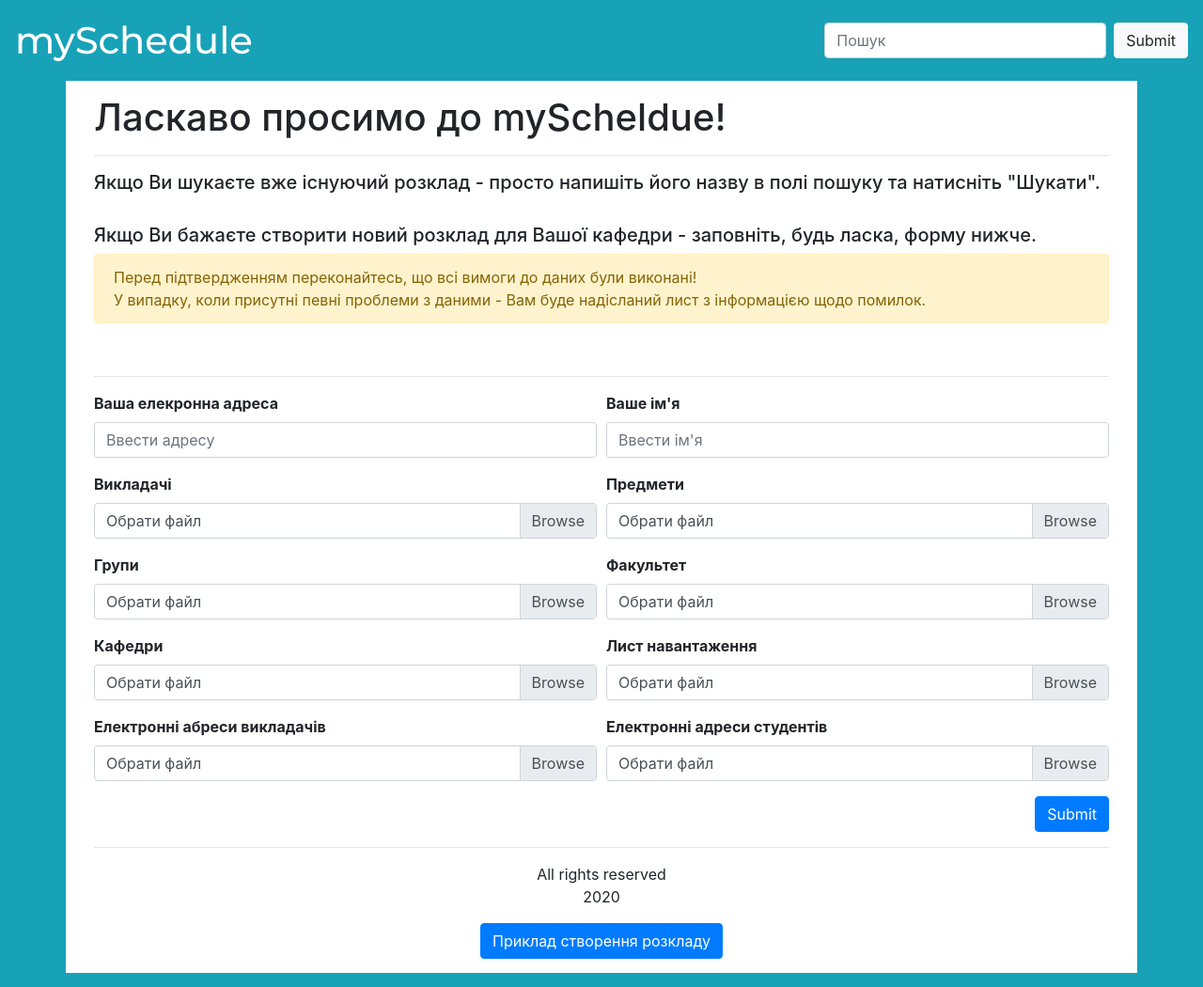
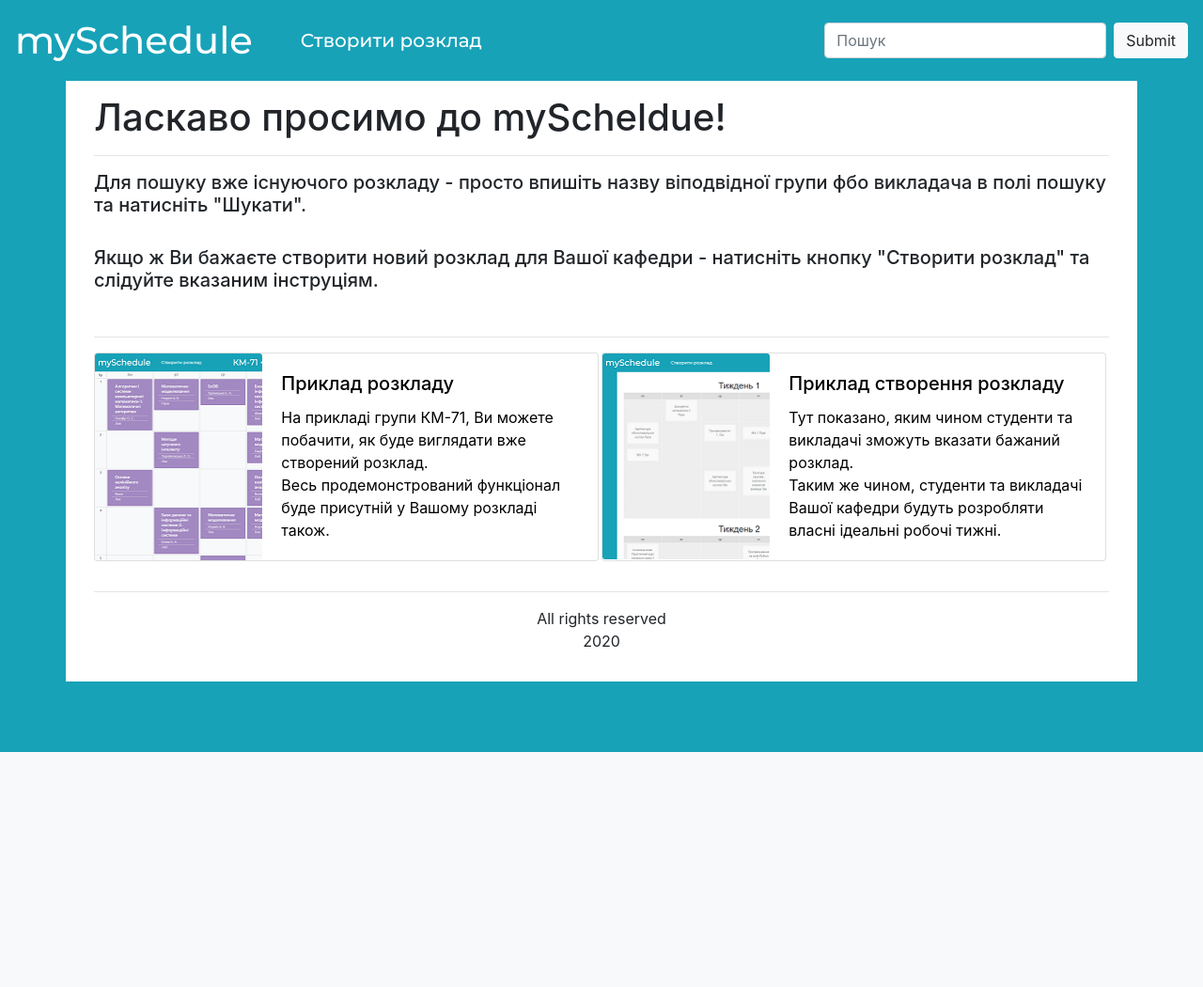
Before and after one commit to Yelue/GenerateSchedule, a Flask app: template app/templates/index.html in a window 1280 px wide. Shown: the whole page at 94% size. After the commit the page ends 800 px from the top, so only its background shows below. Run offline with Flask 2, Linux system fonts and the light colour scheme; the template is opened without the code that fills it, so the values that code supplies are empty, except form fields; tables that the repository leaves empty hold one stand-in row (values such as "Sample post"); form fields are guessed from the names that the template uses; parts of the project's set-up code (start-up, migrations or seed data) failed here and were passed over; some libraries are stand-ins or nearby versions.

Commit message:
made different page for load form

```diff
--- a/app/app.py
+++ b/app/app.py
@@ -58,6 +58,13 @@ def scheduledesign():
     return render_template('schedule_design.html',
                             data=temp_data,
                             search_form=Search_form(request.form))
+
+
+@app.route("/loadfiles",  methods=['GET', 'POST'])
+def schedule_files_load():
+    return render_template('load_forms.html',
+                            search_form=Search_form(request.form),
+                            new_schedule_form=New_schedule_form(request.form))
 
 
 @app.route('/post_desired_schedule', methods = ['GET', 'POST'])
--- a/app/templates/base.html
+++ b/app/templates/base.html
@@ -8,14 +8,20 @@
         <link rel="stylesheet" type="text/css" href="/static/css/style.css">
         <link href="https://fonts.googleapis.com/css2?family=Montserrat:ital,wght@0,500;1,400&display=swap" rel="stylesheet">
         <title>mySchedule</title>
+
         {% block head %}{% endblock %}
     </head>
     <body class="bg-info gg">
         <!-- Header -->
         <nav class="navbar navbar-expand-lg navbar-light bg-info justify-content-sm-between">
-            <a class="navbar-brand" href="/">
-                <span id="logo-font">mySchedule</span>
-            </a>
+            <div class="row">
+                <a class="navbar-brand col" href="/">
+                    <span id="logo-font">mySchedule</span>
+                </a>
+                <a class="nav-item col" style="padding:20px;text-decoration:none" href="/loadfiles">
+                    <span id="logo-font" id="creare-schedule-page" style="font-size: 20px;">Створити розклад</span>
+                </a>
+            </div>
             {% block name_schedule %} {% endblock %}
             <form class="form-inline " action="/no_schedule" method="POST">
                 {{ search_form.search_value(class="form-control mr-sm-2",
--- a/app/templates/index.html
+++ b/app/templates/index.html
@@ -9,172 +9,67 @@
             <hr>
 
             <h5>
-                Якщо Ви шукаєте вже існуючий розклад - просто напишіть його
-                назву в полі пошуку та натисніть "Шукати".
+                Для пошуку вже існуючого розкладу - просто впишіть назву
+                віподвідної групи фбо викладача в полі пошуку та
+                натисніть "Шукати".
 
             </h5>
             <br/>
             <h5>
-                Якщо Ви бажаєте створити новий розклад для Вашої кафедри -
-                заповніть, будь ласка, форму нижче.
+                Якщо ж Ви бажаєте створити новий розклад для Вашої кафедри -
+                натисніть кнопку "Створити розклад" та слідуйте вказаним
+                інструціям.
             </h5>
-            <div class="alert alert-warning" role="alert">
-                 Перед підтвердженням переконайтесь, що всі вимоги до даних були
-                 виконані!<br/>
-                 У випадку, коли присутні певні проблеми з даними - Вам буде
-                 надісланий лист з інформацією щодо помилок.
-            </div>
             <br/>
         </div>
         <hr>
-        <form class="font-weight-bold" action='/upload_files' method="POST" enctype="multipart/form-data">
-            <div class="form-row">
-                <div class="form-group col-md-6">
-                    <label for="inputEmail4">Ваша елекронна адреса</label>
-                    {{new_schedule_form.email(class="form-control",
-                                              type="email",
-                                              placeholder="Ввести адресу")}}
+        <div class="card-group">
+            <a href="/schedule_КМ-71_w_1"  style="color:black; text-decoration:none; padding-right:3px">
+                <div class="card mb-3" style="max-width: 537px;">
+                    <div class="row no-gutters">
+                        <div class="col-md-4">
+                            <img src="/static/images/example_shedule.png" class="card-img" alt="img" style="height: 220px;">
                         </div>
-                <div class="form-group col-md-6">
-                    <label for="inputName">Ваше ім'я</label>
-                    {{new_schedule_form.name(class="form-control",
-                                             placeholder="Ввести ім'я")}}
-                </div>
-            </div>
-            <div class="form-row">
-                <div class="form-group col-md-6">
-                    <label for="customFile">Викладачі</label>
-                    <div class="custom-file">
-                        {{
-                            new_schedule_form.teachers(
-                                    class="custom-file-input",
-                                    accept=".csv, application/vnd.openxmlformats-officedocument.spreadsheetml.sheet, application/vnd.ms-excel"
-                                )
-                        }}
-                        <label class="custom-file-label"
-                            for="customFile">Обрати файл</label>
-                    </div>
-                </div>
-                <div class="form-group col-md-6">
-                    <label for="customFile">Предмети</label>
-                    <div class="custom-file">
-                        {{
-                            new_schedule_form.subjects(
-                                    class="custom-file-input",
-                                    accept=".csv, application/vnd.openxmlformats-officedocument.spreadsheetml.sheet, application/vnd.ms-excel"
-                                )
-                        }}
-                        <label class="custom-file-label" for="customFile">
-                            Обрати файл
-                        </label>
+                        <div class="col-md-8">
+                            <div class="card-body">
+                                <h5 class="card-title">Приклад розкладу</h5>
+                                <p class="card-text">
+                                    На прикладі групи КМ-71, Ви можете побачити, як буде виглядати вже створений розклад.<br>
+                                    Весь продемонстрований функціонал буде присутній у Вашому розкладі також.
+                                </p>
                             </div>
                         </div>
                     </div>
-            <div class="form-row">
-                <div class="form-group col-md-6">
-                    <label for="customFile">Групи</label>
-                    <div class="custom-file">
-                        {{
-                            new_schedule_form.groups(
-                                    class="custom-file-input",
-                                    accept=".csv, application/vnd.openxmlformats-officedocument.spreadsheetml.sheet, application/vnd.ms-excel"
-                                )
-                        }}
-                        <label class="custom-file-label"
-                            for="customFile">Обрати файл</label>
                 </div>
+            </a>
+            <a href="/scheduledesign" style="color:black; text-decoration:none; padding-right:3px">
+                <div class="card mb-3" style="max-width: 537px;">
+                    <div class="row no-gutters">
+                        <div class="col-md-4">
+                            <img src="/static/images/scheduledesign.png" class="card-img" alt="img">
                         </div>
-                <div class="form-group col-md-6">
-                    <label for="customFile">Факультет</label>
-                    <div class="custom-file">
-                        {{
-                            new_schedule_form.faculty(
-                                    class="custom-file-input",
-                                    accept=".csv, application/vnd.openxmlformats-officedocument.spreadsheetml.sheet, application/vnd.ms-excel"
-                                )
-                        }}
-                        <label class="custom-file-label" for="customFile">
-                            Обрати файл
-                        </label>
+                        <div class="col-md-8">
+                            <div class="card-body">
+                                <h5 class="card-title">Приклад створення розкладу</h5>
+                                <p class="card-text">
+                                    Тут показано, яким чином студенти та викладачі зможуть вказати бажаний розклад.<br>
+                                    Таким же чином, студенти та викладачі Вашої кафедри будуть розробляти власні
+                                    ідеальні робочі тижні.
+                                </p>
                             </div>
                         </div>
                     </div>
-            <div class="form-row">
-                <div class="form-group col-md-6">
-                    <label for="customFile">Кафедри</label>
-                    <div class="custom-file">
-                        {{
-                            new_schedule_form.departments(
-                                    class="custom-file-input",
-                                    accept=".csv, application/vnd.openxmlformats-officedocument.spreadsheetml.sheet, application/vnd.ms-excel"
-                                )
-                        }}
-                        <label class="custom-file-label"
-                            for="customFile">Обрати файл</label>
                 </div>
+            </a>
+
         </div>
-                <div class="form-group col-md-6">
-                    <label for="customFile">Лист навантаження</label>
-                    <div class="custom-file">
-                        {{
-                            new_schedule_form.load_list(
-                                    class="custom-file-input",
-                                    accept=".csv, application/vnd.openxmlformats-officedocument.spreadsheetml.sheet, application/vnd.ms-excel"
-                                )
-                        }}
-                        <label class="custom-file-label" for="customFile">
-                            Обрати файл
-                        </label>
-                    </div>
-                </div>
-            </div>
-            <div class="form-row">
-                <div class="form-group col-md-6">
-                    <label for="customFile">Електронні абреси викладачів</label>
-                    <div class="custom-file">
-                        {{
-                            new_schedule_form.teacher_emails(
-                                    class="custom-file-input",
-                                    accept=".csv, application/vnd.openxmlformats-officedocument.spreadsheetml.sheet, application/vnd.ms-excel"
-                                )
-                        }}
-                        <label class="custom-file-label"
-                            for="customFile">Обрати файл</label>
-                    </div>
-                </div>
-                <div class="form-group col-md-6">
-                    <label for="customFile">Електронні адреси студентів</label>
-                    <div class="custom-file">
-                        {{
-                            new_schedule_form.student_emails(
-                                    class="custom-file-input",
-                                    accept=".csv, application/vnd.openxmlformats-officedocument.spreadsheetml.sheet, application/vnd.ms-excel"
-                                )
-                        }}
-                        <label class="custom-file-label" for="customFile">
-                            Обрати файл
-                        </label>
-                    </div>
-                </div>
-            </div>
-            <div class="text-right">
-                {{
-                    new_schedule_form.submit(class="btn btn-primary")
-                }}
-            </div>
-
-        </form>
-
         <hr>
         <!-- Footer -->
         <div class="text-center">
             <p>
                 All rights reserved<br/>2020
             </p>
-            <a href="/scheduledesign"><button class="btn btn-primary">Приклад створення розкладу</button></a>
         </div>
-
-        <div class="modal fade" id="exampleModal" tabindex="-1" role="dialog" aria-labelledby="exampleModalLabel" aria-hidden="true">
 
     </div>
 </div>
--- a/app/templates/schedule_design.html
+++ b/app/templates/schedule_design.html
@@ -93,8 +93,8 @@
 	      </div>
 	      <div class="modal-body">
 	        <h5 class="alert alert-danger">
-	        	Пісял підтвердження Ви не зможете нічого змінити.<br/>
-				 Ви впевнені, що вказали все відповідно до ваших побажань?
+	        	Після підтвердження Ви не зможете нічого змінити.<br/>
+				Ви впевнені, що вказали все відповідно до ваших побажань?
 	        </h5>
 	      </div>
 	      <div class="modal-footer justify-content-sm-between">
```
Also changed, not shown: app/templates/load_forms.html (added, +194 -0 lines), app/templates/test.html (deleted, +0 -47 lines), app/static/images/example_shedule.png (added), app/static/images/scheduledesign.png (added). Lines whose indentation alone changed are shown as unchanged.
